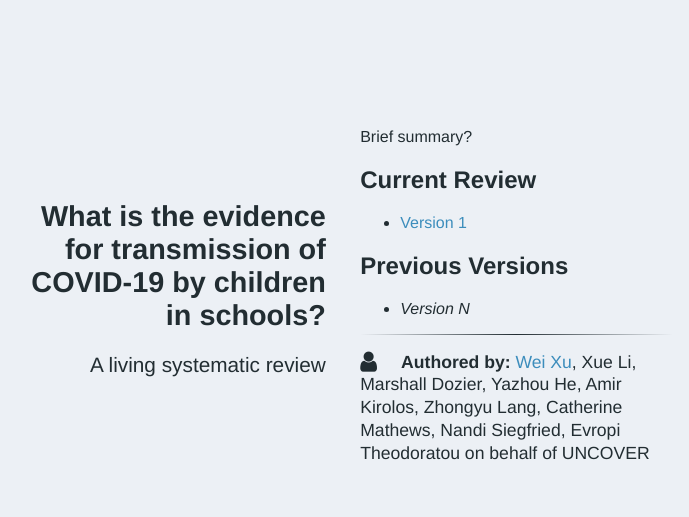
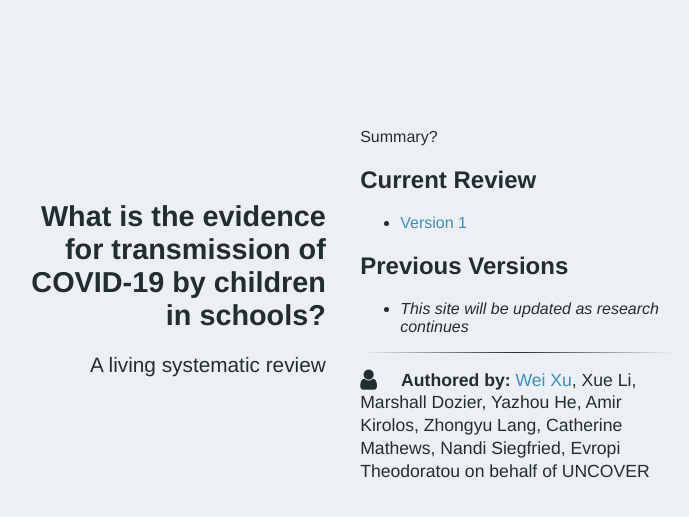
Before and after one commit to mikaelaspringsteen/covidschoolreview, a Jekyll site: the page built from index.html, in a window 1280 px wide. Shown: the top 517 px of the page, without its empty margins (307-996 px from the left). Built offline with Jekyll 4.4.1, drawn with Linux system fonts in a browser that asks for light colours; nearby versions of some CDN libraries.

Commit message:
Update content

```diff
--- a/_includes/content.html
+++ b/_includes/content.html
@@ -1,4 +1,4 @@
-<p>Brief summary?</p>
+<p>Summary?</p>
 
 <h2>Current Review</h2>
 <ul>
@@ -7,7 +7,7 @@
 
 <h2>Previous Versions</h2>
 <ul>
-  <li><em>Version N</em></li>
+  <li><em>This site will be updated as research continues</em></li>
 </ul>
 
 <hr />
```
